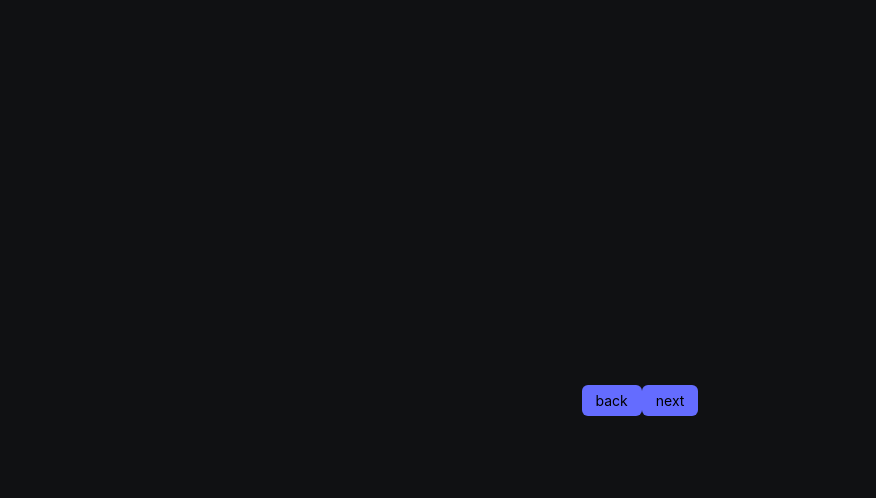
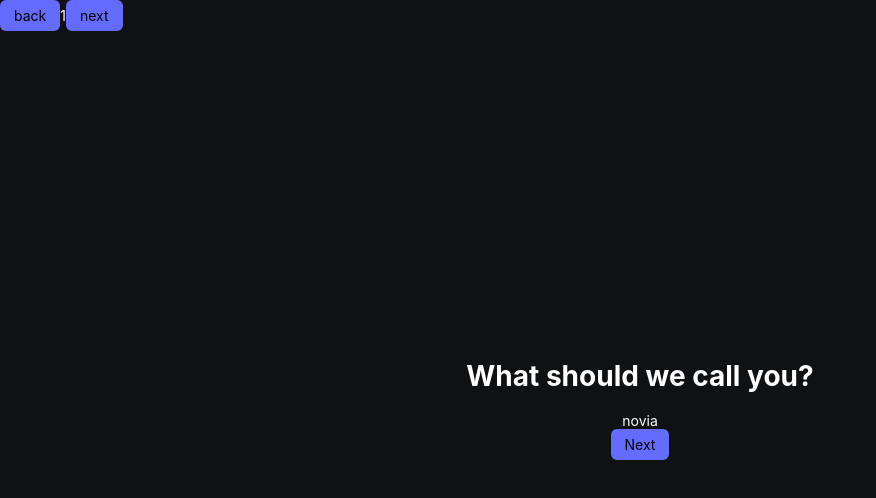
Before and after one commit to irisxyz/liftoff, a React (Vite) app: page / in a window 1280 px wide. Both pictures are taken after a click on the button "Start Quiz". Shown: the top 498 px of the page, without its empty margins (0-876 px from the left). Built offline with nearby package versions, Linux system fonts and the light colour scheme.

Commit message:
basic question tempalte

```diff
--- a/src/App.jsx
+++ b/src/App.jsx
@@ -14,6 +14,7 @@ const Center = styled.div`
 `
 
 const Centered = styled.div`
+  max-width: 700px;
 `
 
 const Slide1 = ({ onClick }) => {
@@ -21,7 +22,7 @@ const Slide1 = ({ onClick }) => {
     initial={{ opacity: 0 }}
     animate={{ opacity: 1 }}
     exit={{ opacity: 0 }}
-    transition={{ duration: 0.3 }}
+    transition={{ duration: 0.5 }}
   >
     <h1>gm! it&apos;s time to liftoff.</h1>
     <h1>8 questions.</h1>
@@ -31,6 +32,59 @@ const Slide1 = ({ onClick }) => {
   </m.div>
 }
 Slide1.propTypes = {
+  onClick: PropTypes.func
+}
+
+const Slide2 = ({ onClick }) => {
+  return <m.div
+    initial={{ opacity: 0 }}
+    animate={{ opacity: 1 }}
+    exit={{ opacity: 0 }}
+    transition={{ duration: 0.5 }}
+  >
+    <h1>What should we call you?</h1>
+    novia
+    <br/>
+    <Button onClick={onClick}>Next</Button>
+  </m.div>
+}
+Slide2.propTypes = {
+  onClick: PropTypes.func
+}
+
+const Slide3 = ({ onClick }) => {
+  return <m.div
+    initial={{ opacity: 0 }}
+    animate={{ opacity: 1 }}
+    exit={{ opacity: 0 }}
+    transition={{ duration: 0.5 }}
+  >
+    <h2>Welcome Novia! You are embarking on an expedition to discover life in space. Along this journey you make several key decisions, so choose carefully.
+    Time to take off for the stars for the adventure of a lifetime.
+    </h2>
+    <br/>
+    <Button onClick={onClick}>Next</Button>
+  </m.div>
+}
+Slide3.propTypes = {
+  onClick: PropTypes.func
+}
+
+const Slide4 = ({ onClick }) => {
+  return <m.div
+    initial={{ opacity: 0 }}
+    animate={{ opacity: 1 }}
+    exit={{ opacity: 0 }}
+    transition={{ duration: 0.5 }}
+  >
+    <h2>Your primary objective is to investigate life in space life in space. What's your secret secondary objective?</h2>
+    <br/>
+    <Button onClick={onClick}>Collecting rare and mesmerizing rock and energy formations</Button>
+    <Button onClick={onClick}>Discover alternative sources of clean energy to bring back to earth </Button>
+    <Button onClick={onClick}>Mining valuable resources from asteroids</Button>
+  </m.div>
+}
+Slide4.propTypes = {
   onClick: PropTypes.func
 }
 
@@ -48,21 +102,35 @@ function App() {
   const pageDisplay = () => {
     switch(page) {
       case 0:
-        return <Slide1 onClick={() => nextPage()}/>
+        return <Slide1 key="0" onClick={() => nextPage()}/>
+      case 1:
+        return <Slide2 key="1" onClick={() => nextPage()}/>
+      case 2:
+        return <Slide3 key="3" onClick={() => nextPage()}/>
+      case 3:
+        return <Slide4 key="4" onClick={() => nextPage()}/>
+      case 4:
+        return <Slide4 key="5" onClick={() => nextPage()}/>
+      case 5:
+        return <Slide4 key="6" onClick={() => nextPage()}/>
     }
   }
 
   return (
+    <>
+      <div style={{position: 'absolute'}}>
+      <Button onClick={() => prevPage()}>back</Button>
+      {page}
+      <Button onClick={() => nextPage()}>next</Button>
+      </div>
       <Center>
         <Centered>
-        <Button onClick={() => prevPage()}>back</Button>
-        <Button onClick={() => nextPage()}>next</Button>
-        <AnimatePresence >
-        {page}
+          <AnimatePresence mode="wait">
             {pageDisplay()}
           </AnimatePresence>
         </Centered>
       </Center>
+    </>
   )
 }
 
```
Lines whose indentation alone changed are shown as unchanged.
